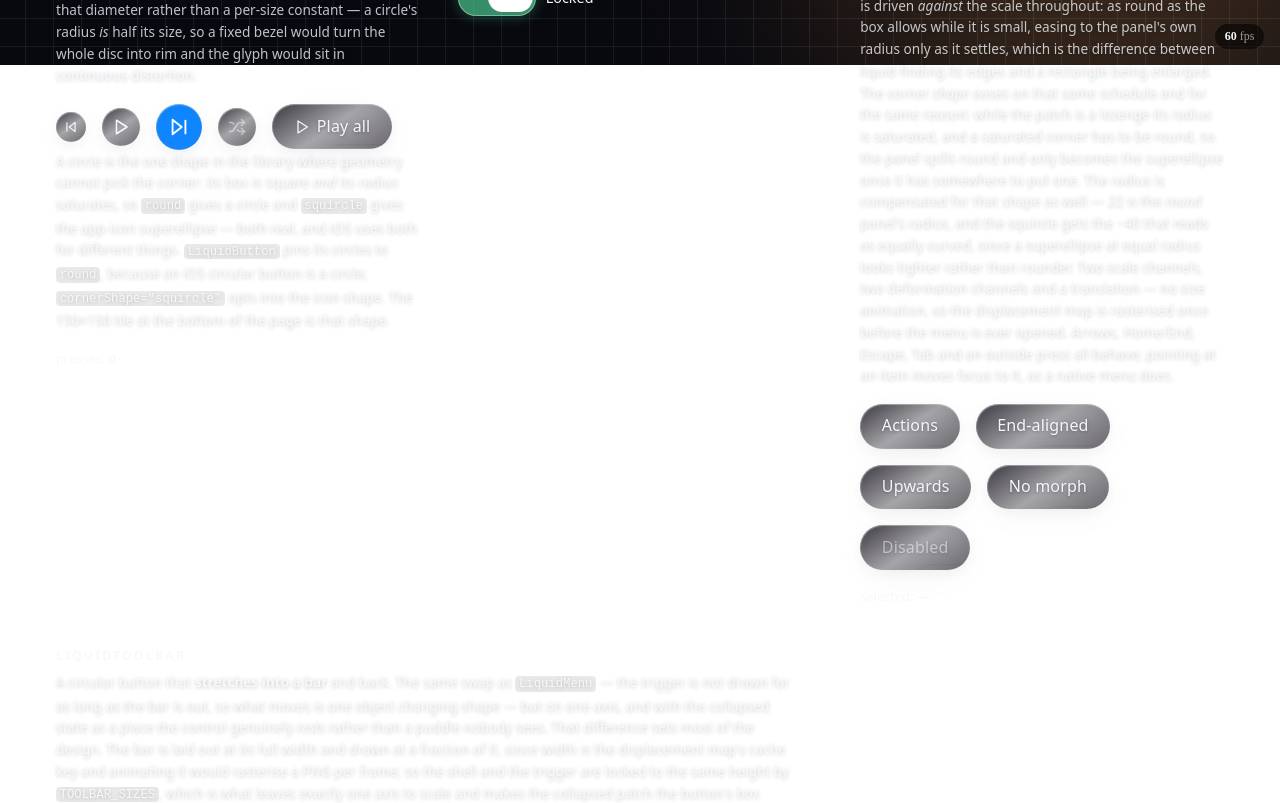
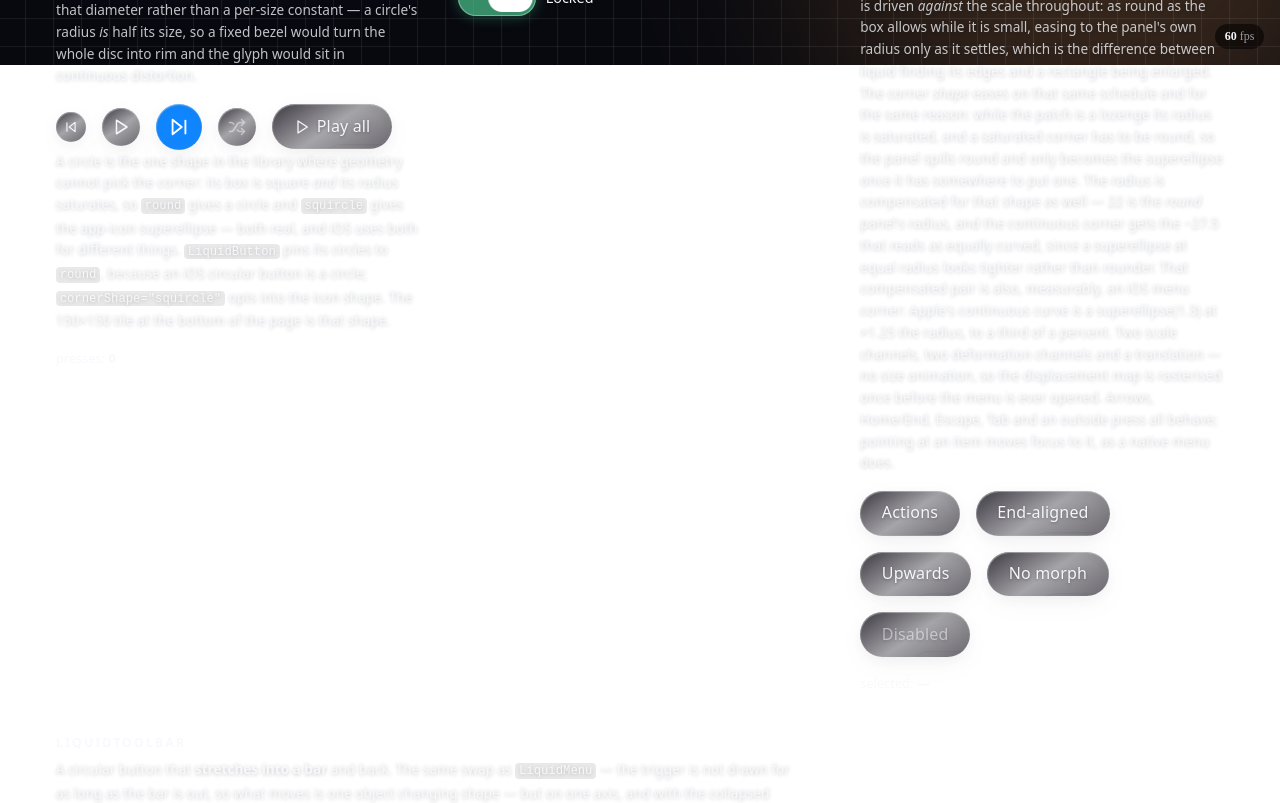
Before and after one commit to quentin-r37/liquid-svelte, a SvelteKit app: page /demo in a window 1280 px wide. Shown: the part 735-1538 px from the top of the page. Built offline with nearby package versions, Linux system fonts and the light colour scheme.

Commit message:
feat: update corner shape description for continuous corners to enhance clarity and iOS compatibility

```diff
--- a/src/routes/demo/+page.svelte
+++ b/src/routes/demo/+page.svelte
@@ -413,11 +413,13 @@
 				a saturated corner has to be round, so the panel spills round and only becomes the
 				superellipse once it has somewhere to put one. The radius is compensated for that shape as
 				well — 22 is the
-				<em>round</em> panel's radius, and the squircle gets the ~40 that reads as equally curved, since
-				a superellipse at equal radius looks tighter rather than rounder. Two scale channels, two deformation
-				channels and a translation — no size animation, so the displacement map is rasterised once before
-				the menu is ever opened. Arrows, Home/End, Escape, Tab and an outside press all behave; pointing
-				at an item moves focus to it, as a native menu does.
+				<em>round</em> panel's radius, and the continuous corner gets the ~27.5 that reads as
+				equally curved, since a superellipse at equal radius looks tighter rather than rounder. That
+				compensated pair is also, measurably, an iOS menu corner: Apple's continuous curve
+				<em>is</em> a superellipse(1.3) at ×1.25 the radius, to a third of a percent. Two scale channels,
+				two deformation channels and a translation — no size animation, so the displacement map is rasterised
+				once before the menu is ever opened. Arrows, Home/End, Escape, Tab and an outside press all behave;
+				pointing at an item moves focus to it, as a native menu does.
 			</p>
 			<div class="row">
 				<LiquidMenu
```
